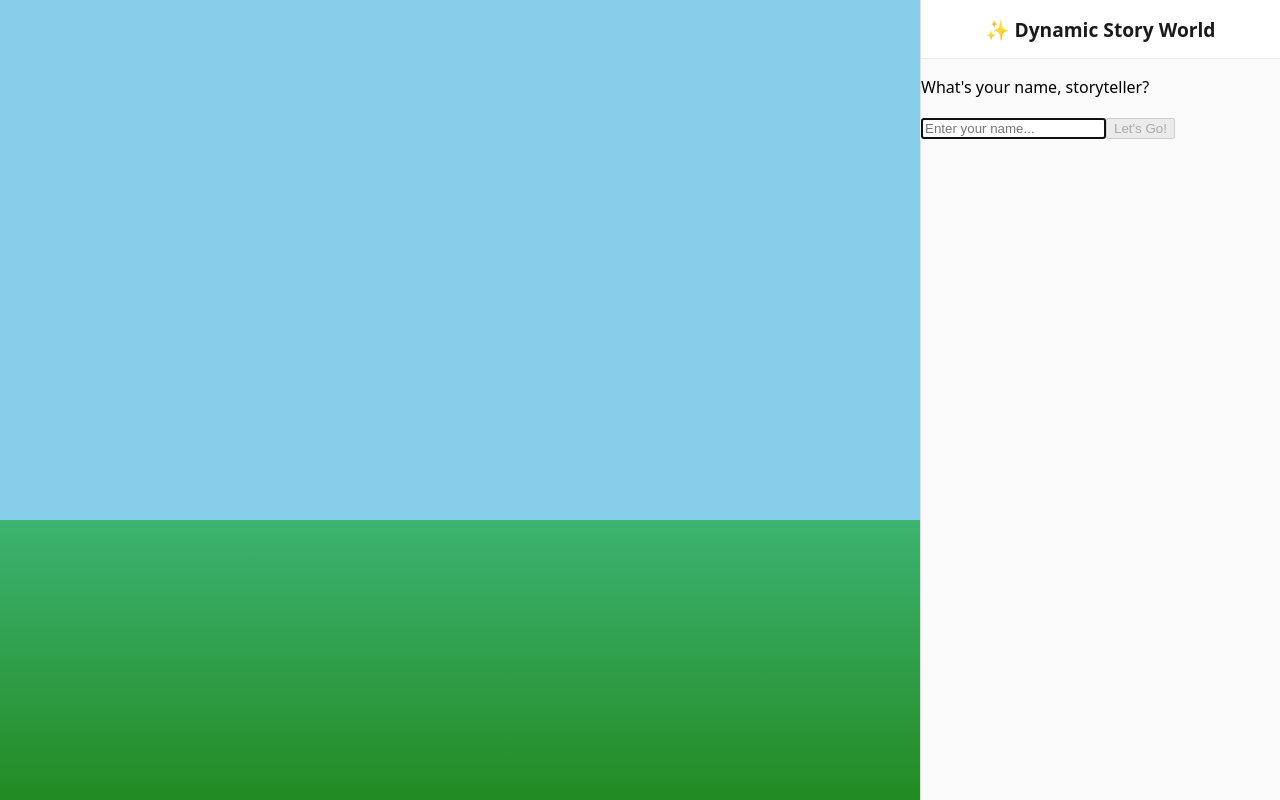
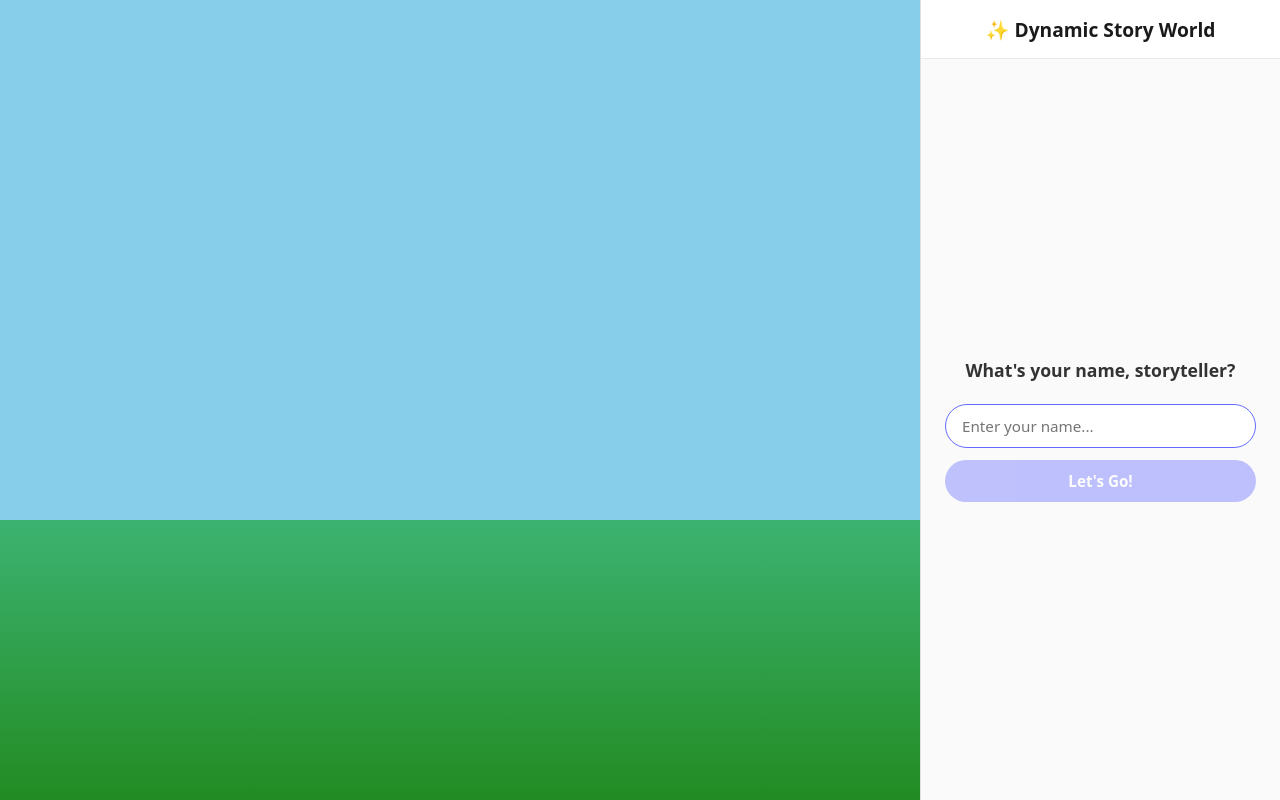
Before and after one commit to DaveMoran/dynamic-ui-storytelling, a React (Vite) app: page / in a window 1280 px wide. Built offline with nearby package versions, Linux system fonts and the light colour scheme.

Commit message:
update css to handle new screens

```diff
--- a/src/App.css
+++ b/src/App.css
@@ -297,3 +297,197 @@
   opacity: 0.4;
   cursor: not-allowed;
 }
+
+/* ── Welcome screen ── */
+.welcome-screen {
+  flex: 1;
+  display: flex;
+  flex-direction: column;
+  align-items: center;
+  justify-content: center;
+  padding: 2rem 1.5rem;
+  gap: 1.25rem;
+}
+
+.welcome-prompt {
+  margin: 0;
+  font-size: 1.1rem;
+  font-weight: 600;
+  color: #333;
+  text-align: center;
+}
+
+.welcome-form {
+  display: flex;
+  flex-direction: column;
+  gap: 0.75rem;
+  width: 100%;
+}
+
+.welcome-input {
+  width: 100%;
+  padding: 0.7rem 1rem;
+  border: 1.5px solid #ddd;
+  border-radius: 2rem;
+  font-size: 0.95rem;
+  font-family: inherit;
+  color: #1a1a1a;
+  outline: none;
+  transition: border-color 0.2s;
+  box-sizing: border-box;
+}
+
+.welcome-input:focus {
+  border-color: #646cff;
+}
+
+.btn-welcome {
+  width: 100%;
+  padding: 0.7rem 1rem;
+  background: #646cff;
+  color: #fff;
+  border: none;
+  border-radius: 2rem;
+  font-size: 0.95rem;
+  font-family: inherit;
+  font-weight: 700;
+  cursor: pointer;
+  transition: background 0.2s;
+}
+
+.btn-welcome:hover:not(:disabled) {
+  background: #535bf2;
+}
+
+.btn-welcome:disabled {
+  opacity: 0.4;
+  cursor: not-allowed;
+}
+
+/* ── Character select screen ── */
+.character-select {
+  flex: 1;
+  display: flex;
+  flex-direction: column;
+  padding: 1rem;
+  gap: 0.75rem;
+  overflow: hidden;
+}
+
+.character-select-heading {
+  margin: 0;
+  font-size: 0.9rem;
+  font-weight: 600;
+  color: #555;
+  text-align: center;
+}
+
+.character-list {
+  flex: 1;
+  overflow-y: auto;
+  display: flex;
+  flex-direction: column;
+  gap: 0.6rem;
+  scrollbar-width: thin;
+  scrollbar-color: #ddd transparent;
+}
+
+/* ── Character card ── */
+.character-card {
+  background: #fff;
+  border: 1.5px solid #e8e8e8;
+  border-radius: 0.75rem;
+  padding: 0.75rem 1rem;
+  display: flex;
+  flex-direction: column;
+  gap: 0.5rem;
+}
+
+.character-card-info {
+  display: flex;
+  flex-direction: column;
+  gap: 0.15rem;
+}
+
+.character-card-name {
+  font-size: 0.95rem;
+  font-weight: 700;
+  color: #1a1a1a;
+}
+
+.character-card-desc {
+  font-size: 0.8rem;
+  color: #555;
+  line-height: 1.4;
+}
+
+.character-card-date {
+  font-size: 0.7rem;
+  color: #bbb;
+}
+
+.character-card-actions {
+  display: flex;
+  gap: 0.4rem;
+}
+
+.btn-continue-story,
+.btn-new-adventure {
+  flex: 1;
+  padding: 0.45rem 0.6rem;
+  border: none;
+  border-radius: 2rem;
+  font-size: 0.78rem;
+  font-family: inherit;
+  font-weight: 700;
+  cursor: pointer;
+  transition: background 0.2s, opacity 0.2s;
+}
+
+.btn-continue-story {
+  background: #646cff;
+  color: #fff;
+}
+
+.btn-continue-story:hover:not(:disabled) {
+  background: #535bf2;
+}
+
+.btn-new-adventure {
+  background: #f0f0f0;
+  color: #333;
+}
+
+.btn-new-adventure:hover:not(:disabled) {
+  background: #e0e0e0;
+}
+
+.btn-continue-story:disabled,
+.btn-new-adventure:disabled {
+  opacity: 0.4;
+  cursor: not-allowed;
+}
+
+.btn-brand-new {
+  width: 100%;
+  padding: 0.6rem 1rem;
+  background: #22c55e;
+  color: #fff;
+  border: none;
+  border-radius: 2rem;
+  font-size: 0.85rem;
+  font-family: inherit;
+  font-weight: 700;
+  cursor: pointer;
+  transition: background 0.2s, opacity 0.2s;
+  flex-shrink: 0;
+}
+
+.btn-brand-new:hover:not(:disabled) {
+  background: #16a34a;
+}
+
+.btn-brand-new:disabled {
+  opacity: 0.4;
+  cursor: not-allowed;
+}
```
